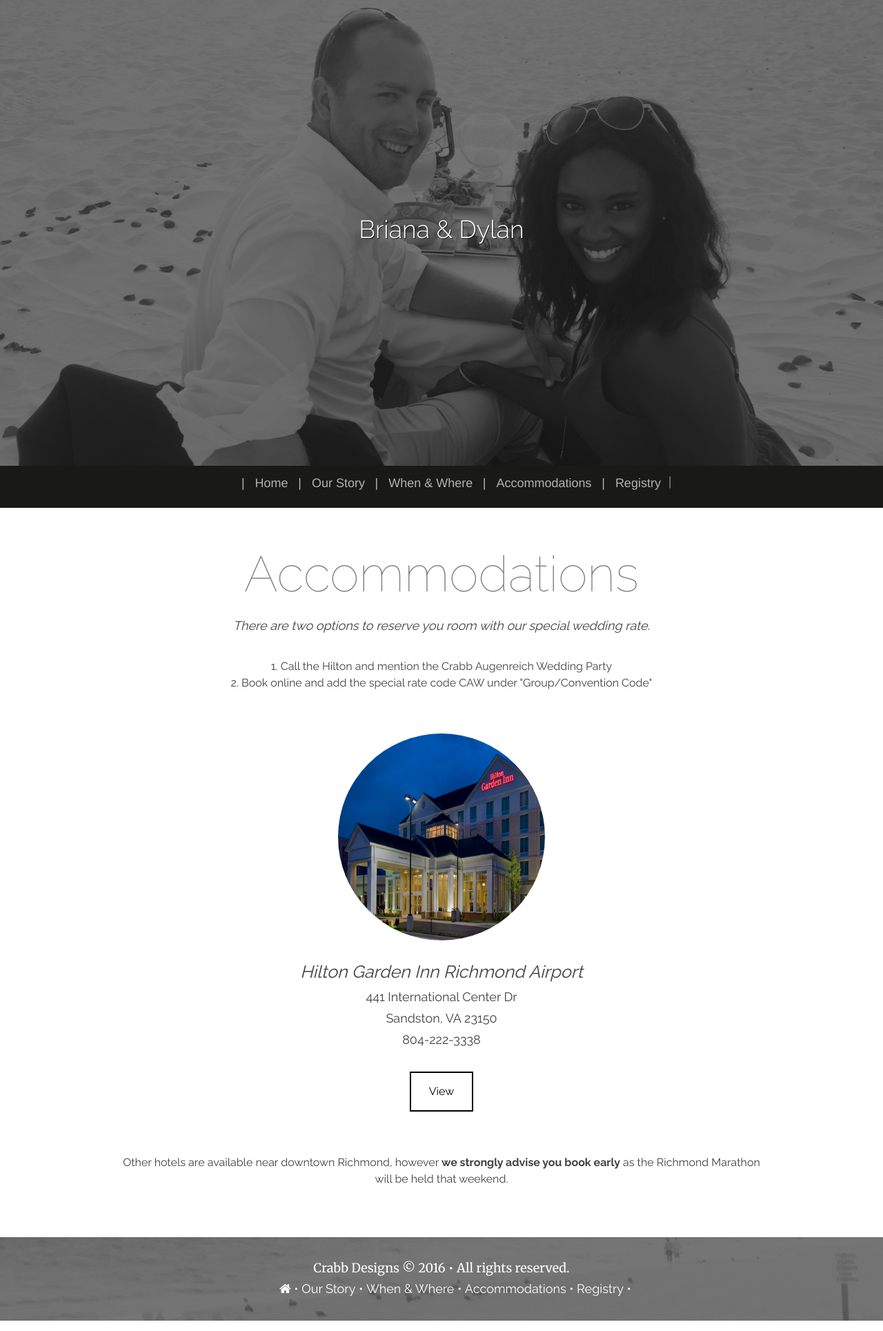
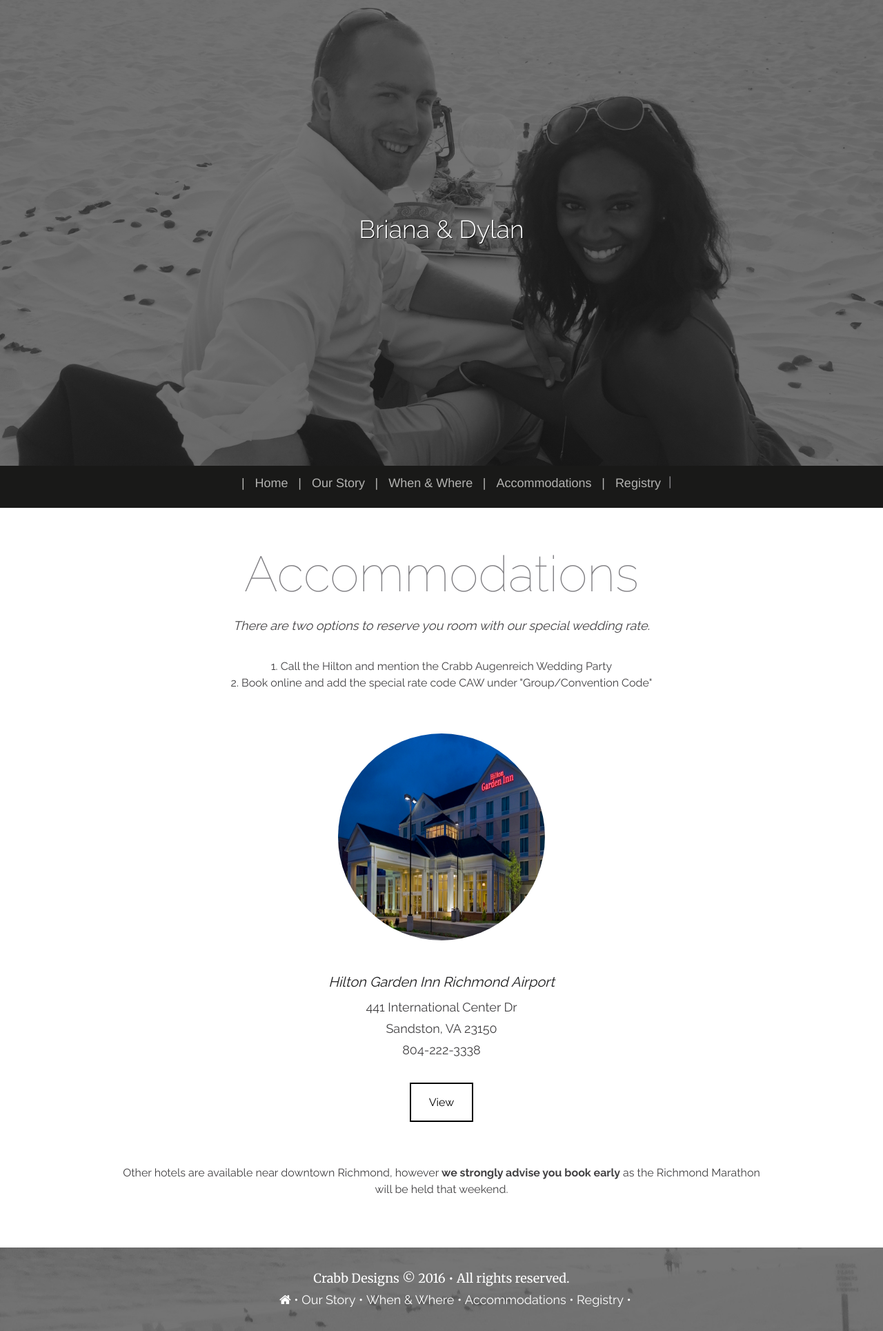
Before and after one commit to bbcrabb/bbcrabb.github.io, a Jekyll site: the page built from _pages/lodging.md, in a window 1280 px wide. Shown: the whole page at 69% size. Built offline with Jekyll 4.4.1, drawn with Linux system fonts in a browser that asks for light colours.

Commit message:
minor font chages

```diff
--- a/_pages/lodging.md
+++ b/_pages/lodging.md
@@ -11,7 +11,7 @@ p  {font-size: 18px;  margin: 0px; font-family: 'Raleway', sans-serif !important
 li  {font-size: 18px;  margin: 0px; font-family: 'Raleway', sans-serif !important;
       line-height= 1em;}
 .hotel-name{
-  font-size: 25px;
+  font-size: 20px;
 }
 .hotel-details{
     font-size: 20px;
@@ -89,7 +89,7 @@ img {
 </figure>
 
 <div class="text-center" >
-    <p class="hotel-name"><i>Hilton Garden Inn Richmond Airport </i></p>
+    <h2 class="hotel-name"><i>Hilton Garden Inn Richmond Airport </i></h2>
     <div class="hotel-details">
       <p>441 International Center Dr </p>
       <p> Sandston, VA 23150</p>
```
Also changed, not shown: 10 other files.
